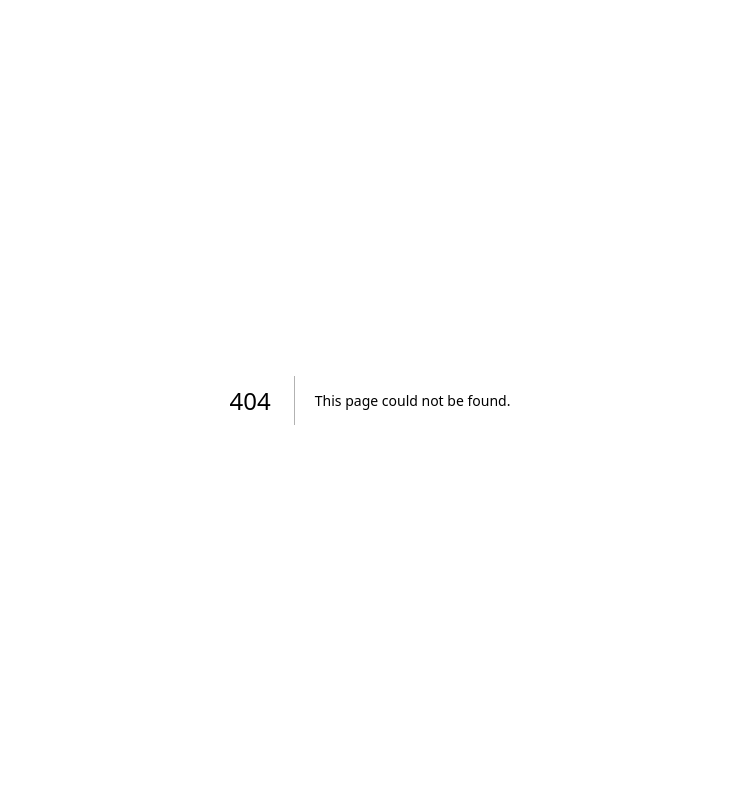
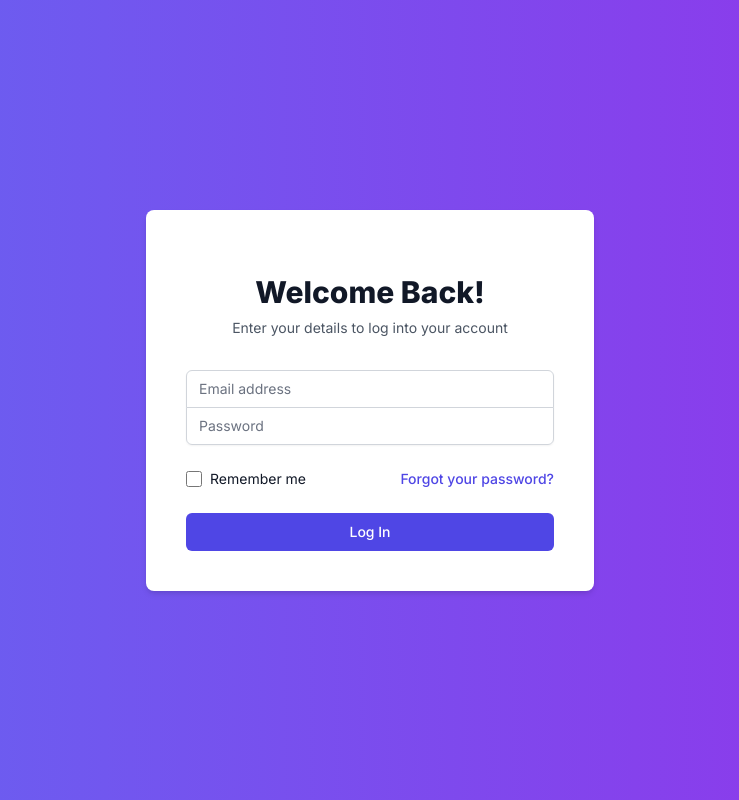
Before and after one commit to muratyanasoglu/activity_page, a Next.js app: page /login in a window 1280 px wide. Before the commit this address had no page. Shown: the whole page, without its empty margins (270-1009 px from the left). Built offline with nearby package versions, Linux system fonts and the light colour scheme.

Commit message:
Add files via upload

```diff
--- /dev/null
+++ b/app/header/page.tsx
@@ -0,0 +1,51 @@
+// Header.tsx
+import React from 'react';
+
+const Header: React.FC = () => {
+
+    return (
+        <header className="bg-gradient-to-r from-indigo-500 to-purple-600 text-white shadow-lg p-4">
+            <div className="container mx-auto flex flex-wrap justify-between items-center">
+                <div className="flex items-center w-full md:w-auto">
+                    <img src="/path-to-your-logo.png" alt="Project Logo" className="w-12 h-12 mr-3 transform hover:scale-105 transition-transform duration-300" />
+                    <h1 className="text-3xl font-bold tracking-wider">Project Name</h1>
+                </div>
+                <div className="flex items-center">
+                    <input
+                        type="text"
+                        placeholder="Search..."
+                        className="mr-4 px-3 py-2 rounded bg-white text-black"
+                    />
+                    <button className="mr-4">
+                        🌙
+                    </button>
+                </div>
+                <nav className="flex flex-wrap items-center mt-4 md:mt-0 w-full md:w-auto">
+                    {['Home', 'About', 'Services', 'Portfolio', 'Testimonials', 'Contact'].map((item) => (
+                        <button key={item} className="mx-2 bg-transparent hover:bg-indigo-700 hover:text-white border border-indigo-500 rounded px-4 py-2 transition-colors duration-300 w-full md:w-auto">
+                            {item}
+                        </button>
+                    ))}
+                    <div className="relative mx-2 group w-full md:w-auto mt-4 md:mt-0">
+                        <i className="fas fa-bell transform hover:scale-105 transition-transform duration-300"></i>
+                        <span className="bg-red-500 text-white text-xs rounded-full h-4 w-4 absolute top-0 right-0 flex items-center justify-center transform scale-0 group-hover:scale-100 transition-transform duration-300">3</span>
+                    </div>
+                    <select className="mx-2 bg-transparent border-none text-indigo-200 hover:text-indigo-100 transition-colors duration-300 w-full md:w-auto mt-4 md:mt-0">
+                        <option value="EN">EN</option>
+                        <option value="TR">TR</option>
+                    </select>
+                    <div className="relative mx-2 group w-full md:w-auto mt-4 md:mt-0">
+                        <img src="/path-to-profile-pic.jpg" alt="Profile" className="w-12 h-12 rounded-full cursor-pointer transform hover:scale-105 transition-transform duration-300" />
+                        <div className="absolute right-0 mt-2 w-56 bg-white rounded-md shadow-lg py-1 text-black z-10 opacity-0 group-hover:opacity-100 transition-opacity duration-300">
+                            <a href="/profile" className="block px-4 py-2 hover:bg-indigo-500 hover:text-white">Profile</a>
+                            <a href="/settings" className="block px-4 py-2 hover:bg-indigo-500 hover:text-white">Settings</a>
+                            <a href="/logout" className="block px-4 py-2 hover:bg-indigo-500 hover:text-white">Logout</a>
+                        </div>
+                    </div>
+                </nav>
+            </div>
+        </header>
+    );
+}
+
+export default Header;
--- /dev/null
+++ b/app/login/page.tsx
@@ -0,0 +1,77 @@
+// pages/login.tsx
+import React from 'react';
+
+const LoginPage = () => {
+    return (
+        <div className="min-h-screen flex items-center justify-center bg-gradient-to-r from-indigo-500 to-purple-600 py-12 px-4 sm:px-6 lg:px-8">
+            <div className="container mx-auto">
+                <div className="max-w-md mx-auto bg-white p-10 rounded-lg shadow-md">
+                    <div>
+                        <h2 className="mt-6 text-center text-3xl font-extrabold text-gray-900">
+                            Welcome Back!
+                        </h2>
+                        <p className="mt-2 text-center text-sm text-gray-600">Enter your details to log into your account</p>
+                    </div>
+                    <div className="mt-8 space-y-6">
+                        <div className="rounded-md shadow-sm -space-y-px">
+                            <div>
+                                <label htmlFor="email-address" className="sr-only">Email Address</label>
+                                <input
+                                    id="email-address"
+                                    name="email"
+                                    type="email"
+                                    autoComplete="email"
+                                    required
+                                    className="appearance-none rounded-t-md relative block w-full px-3 py-2 border border-gray-300 placeholder-gray-500 text-gray-900 focus:outline-none focus:ring-indigo-500 focus:border-indigo-500 focus:z-10 sm:text-sm"
+                                    placeholder="Email address"
+                                />
+                            </div>
+                            <div>
+                                <label htmlFor="password" className="sr-only">Password</label>
+                                <input
+                                    id="password"
+                                    name="password"
+                                    type="password"
+                                    autoComplete="current-password"
+                                    required
+                                    className="appearance-none rounded-b-md relative block w-full px-3 py-2 border border-gray-300 placeholder-gray-500 text-gray-900 focus:outline-none focus:ring-indigo-500 focus:border-indigo-500 focus:z-10 sm:text-sm"
+                                    placeholder="Password"
+                                />
+                            </div>
+                        </div>
+
+                        <div className="flex items-center justify-between">
+                            <div className="flex items-center">
+                                <input
+                                    id="remember_me"
+                                    name="remember_me"
+                                    type="checkbox"
+                                    className="h-4 w-4 text-indigo-600 focus:ring-indigo-500 border-gray-300 rounded"
+                                />
+                                <label htmlFor="remember_me" className="ml-2 block text-sm text-gray-900">
+                                    Remember me
+                                </label>
+                            </div>
+
+                            <div className="text-sm">
+                                <a href="#" className="font-medium text-indigo-600 hover:text-indigo-500">
+                                    Forgot your password?
+                                </a>
+                            </div>
+                        </div>
+
+                        <div>
+                            <button
+                                className="group relative w-full flex justify-center py-2 px-4 border border-transparent text-sm font-medium rounded-md text-white bg-indigo-600 hover:bg-indigo-700 focus:outline-none focus:ring-2 focus:ring-offset-2 focus:ring-indigo-500"
+                            >
+                                Log In
+                            </button>
+                        </div>
+                    </div>
+                </div>
+            </div>
+        </div>
+    );
+}
+
+export default LoginPage;
```
